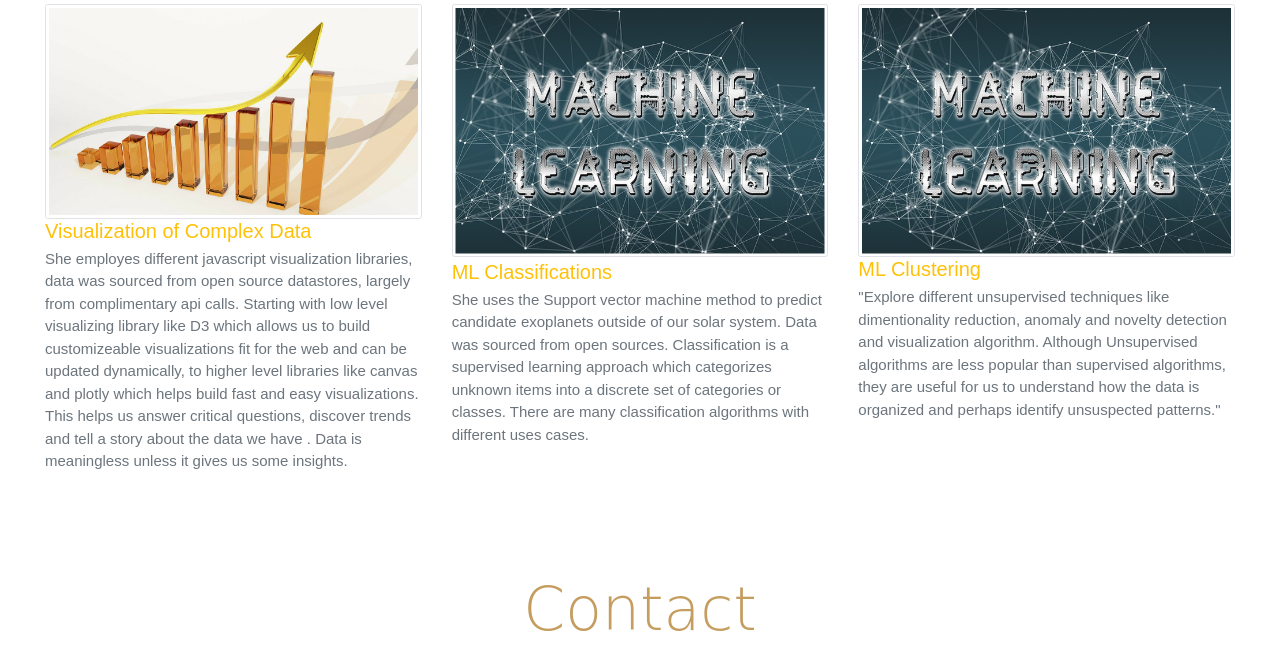
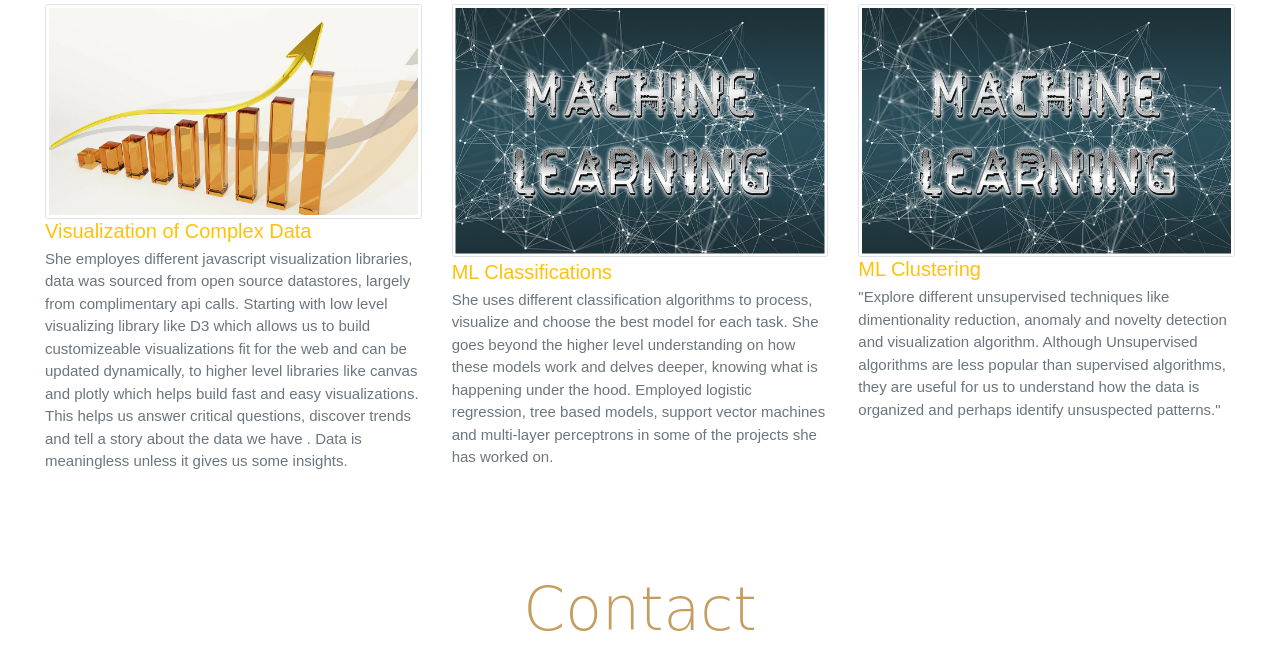
Before and after one commit to Deborahaina/data-telling, a Flask app: page / in a window 1280 px wide. Shown: the part 1742-2395 px from the top of the page. Run offline with Flask 2, Linux system fonts and the light colour scheme; parts of the project's set-up code (start-up, migrations or seed data) failed here and were passed over; some libraries are stand-ins or nearby versions; some web fonts are replaced.

Commit message:
Updating index.html

```diff
--- a/templates/index.html
+++ b/templates/index.html
@@ -174,9 +174,9 @@
             <div class="col-lg-4 col-sm-6 mb-5">
                 <img  class="img-thumbnail mb-1" src="../static/css/machine-learning.jpg" alt="Project 1">
                 <h2 class="text-warning">ML Classifications</h2>
-                <p class="text-muted">She uses the Support vector machine method to predict candidate exoplanets outside of our solar system.
-                    Data was sourced from open sources. Classification is a supervised learning approach which categorizes unknown items into a
-                     discrete set of categories or classes. There are many classification algorithms with different uses cases.
+                <p class="text-muted">She uses different classification algorithms to process, visualize and choose the best model for each task. She goes beyond the higher level
+                    understanding on how these models work and delves deeper, knowing what is happening under the hood. Employed logistic regression,
+                tree based models, support vector machines and multi-layer perceptrons in some of the projects she has worked on.
              </p>
             </div>
             <div class="col-lg-4 col-sm-6 mb-5">
```
